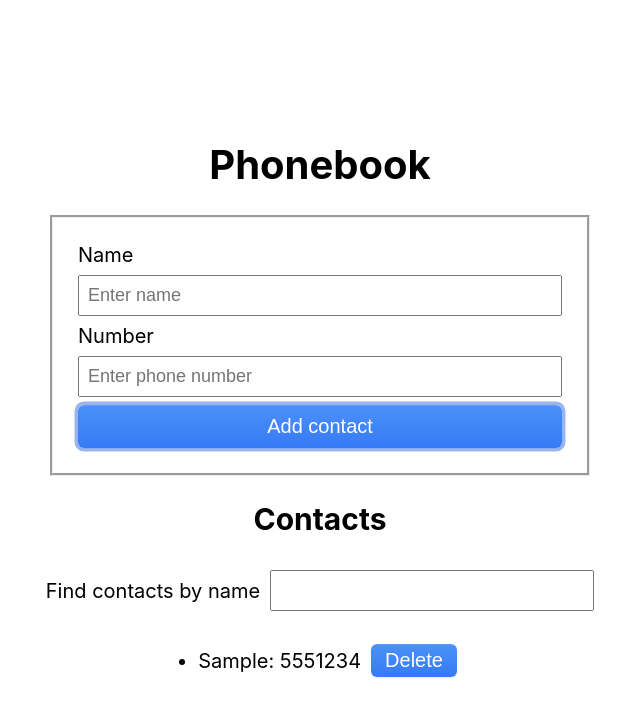
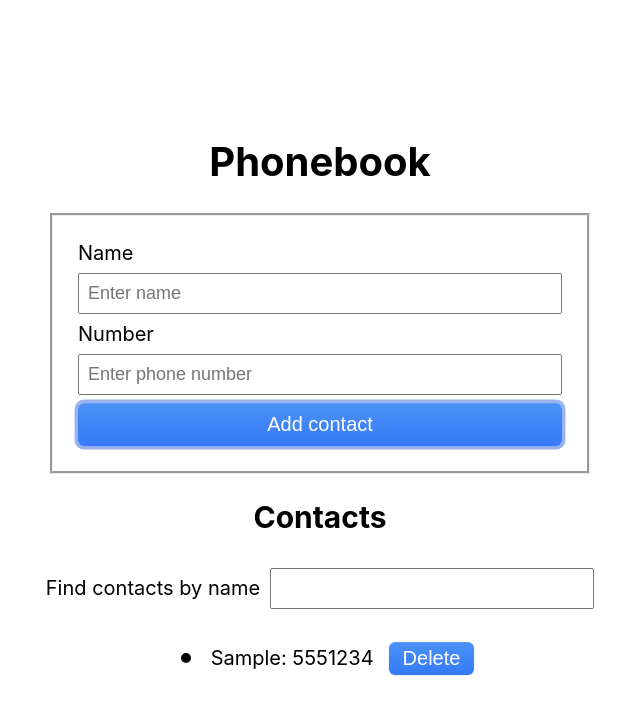
Before and after one commit to tekuzm/goit-react-hw-03-phonebook, a React (Create React App) app: page / in a window 1280 px wide. Both pictures are taken after typing "Sample", "5551234" into the empty fields and a click on the button "Add contact". Shown: the top 716 px of the page, without its empty margins (320-960 px from the left). Built offline with nearby package versions, Linux system fonts and the light colour scheme.

Commit message:
Add fixes

```diff
--- a/src/components/App.jsx
+++ b/src/components/App.jsx
@@ -32,7 +32,7 @@ class App extends Component {
   }
 
   addContact = ({ name, number }) => {
-    if (this.isDuplicate(name, number)) {
+    if (this.isDuplicate(name)) {
       alert(`${name} is already in contacts.`);
       return false;
     }
@@ -48,6 +48,8 @@ class App extends Component {
 
       return { contacts: [newContact, ...contacts] };
     });
+
+    return true;
   };
 
   handleFilter = ({ target }) => {
@@ -77,10 +79,8 @@ class App extends Component {
     const normalizedName = name.toLowerCase();
 
     const { contacts } = this.state;
-    const contact = contacts.find(({ name}) => {
-      return (
-        name.toLowerCase() === normalizedName
-      );
+    const contact = contacts.find(({ name }) => {
+      return name.toLowerCase() === normalizedName;
     });
 
     return Boolean(contact);
--- a/src/components/ContactForm/ContactForm.jsx
+++ b/src/components/ContactForm/ContactForm.jsx
@@ -14,9 +14,12 @@ class ContactForm extends Component {
 
   handleSubmit = e => {
     e.preventDefault();
+
     const { onSubmit } = this.props;
-    onSubmit({ ...this.state });
-    this.reset();
+
+    if (onSubmit({ ...this.state })) {
+      this.reset();
+    }
   };
 
   reset() {
@@ -66,5 +69,4 @@ export default ContactForm;
 
 ContactForm.propTypes = {
   onSubmit: PropTypes.func.isRequired,
-  onChange: PropTypes.func,
 };
--- a/src/components/ContactItem/ContactItem.jsx
+++ b/src/components/ContactItem/ContactItem.jsx
@@ -1,15 +1,24 @@
 import PropTypes from 'prop-types';
 
-const ContactItem = ({ id, name, number }) => (
-  <li key={id}>
+// ========== styles ==========
+
+import { Item, Bullet, DeleteBtn } from './ContactItem.styled';
+
+const ContactItem = ({ id, name, number, deleteItem }) => (
+  <Item>
+    <Bullet></Bullet>
     {name}: {number}
-  </li>
+    <DeleteBtn onClick={() => deleteItem(id)} type="button">
+      Delete
+    </DeleteBtn>
+  </Item>
 );
 
 export default ContactItem;
 
 ContactItem.propTypes = {
-  id: PropTypes.string,
+  id: PropTypes.string.isRequired,
   name: PropTypes.string.isRequired,
   number: PropTypes.string.isRequired,
+  deleteItem: PropTypes.func.isRequired,
 };
--- /dev/null
+++ b/src/components/ContactItem/ContactItem.styled.jsx
@@ -0,0 +1,47 @@
+import styled from 'styled-components';
+
+const Item = styled.li`
+  display: flex;
+  align-items: center;
+  gap: 15px;
+  margin-bottom: 15px;
+`;
+
+const Bullet = styled.span`
+  display: inline-block;
+  vertical-align: middle;
+  background-size: 100%;
+  height: 10px;
+  width: 10px;
+  margin-right: 5px;
+  background-color: black;
+  border-radius: 25px;
+`;
+
+const DeleteBtn = styled.button`
+  display: flex;
+  flex-direction: column;
+  align-items: center;
+  padding: 5px 14px;
+  font-size: 20px;
+
+  border-radius: 6px;
+  border: none;
+
+  color: #fff;
+  background: linear-gradient(180deg, #4b91f7 0%, #367af6 100%);
+  background-origin: border-box;
+  box-shadow: 0px 0.5px 1.5px rgba(54, 122, 246, 0.25),
+    inset 0px 0.8px 0px -0.25px rgba(255, 255, 255, 0.2);
+  touch-action: manipulation;
+
+  &:hover,
+  &:focus {
+    box-shadow: inset 0px 0.8px 0px -0.25px rgba(255, 255, 255, 0.2),
+      0px 0.5px 1.5px rgba(54, 122, 246, 0.25),
+      0px 0px 0px 3.5px rgba(58, 108, 217, 0.5);
+    outline: 0;
+  }
+`;
+
+export { Item, Bullet, DeleteBtn };
--- a/src/components/ContactList/ContactList.jsx
+++ b/src/components/ContactList/ContactList.jsx
@@ -1,5 +1,4 @@
 import PropTypes from 'prop-types';
-import { nanoid } from 'nanoid';
 
 // ========== components ==========
 
@@ -7,17 +6,18 @@ import ContactItem from 'components/ContactItem/ContactItem';
 
 // ========== styles ==========
 
-import { List, Wrap, DeleteBtn } from './ContactList.styled';
+import { List } from './ContactList.styled';
 
 const ContactList = ({ contacts, deleteContact }) => (
   <List>
     {contacts.map(({ id, name, number }) => (
-      <Wrap key={nanoid()}>
-        <ContactItem key={id} name={name} number={number} />
-        <DeleteBtn onClick={() => deleteContact(id)} type="button">
-          Delete
-        </DeleteBtn>
-      </Wrap>
+      <ContactItem
+        key={id}
+        id={id}
+        name={name}
+        number={number}
+        deleteItem={deleteContact}
+      />
     ))}
   </List>
 );
--- a/src/components/ContactList/ContactList.styled.jsx
+++ b/src/components/ContactList/ContactList.styled.jsx
@@ -6,38 +6,4 @@ const List = styled.ul`
   padding-left: 15px;
 `;
 
-const Wrap = styled.div`
-  margin-bottom: 10px;
-  display: flex;
-  align-items: center;
-  flex-direction: row;
-  gap: 10px;
-`;
-
-const DeleteBtn = styled.button`
-  display: flex;
-  flex-direction: column;
-  align-items: center;
-  padding: 5px 14px;
-  font-size: 20px;
-
-  border-radius: 6px;
-  border: none;
-
-  color: #fff;
-  background: linear-gradient(180deg, #4b91f7 0%, #367af6 100%);
-  background-origin: border-box;
-  box-shadow: 0px 0.5px 1.5px rgba(54, 122, 246, 0.25),
-    inset 0px 0.8px 0px -0.25px rgba(255, 255, 255, 0.2);
-  touch-action: manipulation;
-
-  &:hover,
-  &:focus {
-    box-shadow: inset 0px 0.8px 0px -0.25px rgba(255, 255, 255, 0.2),
-      0px 0.5px 1.5px rgba(54, 122, 246, 0.25),
-      0px 0px 0px 3.5px rgba(58, 108, 217, 0.5);
-    outline: 0;
-  }
-`;
-
-export { List, Wrap, DeleteBtn };
+export { List };
--- a/src/components/Filter/Filter.jsx
+++ b/src/components/Filter/Filter.jsx
@@ -14,5 +14,5 @@ const Filter = ({ handleChange }) => (
 export default Filter;
 
 Filter.propTypes = {
-  handleChange: PropTypes.func,
+  handleChange: PropTypes.func.isRequired,
 };
```
